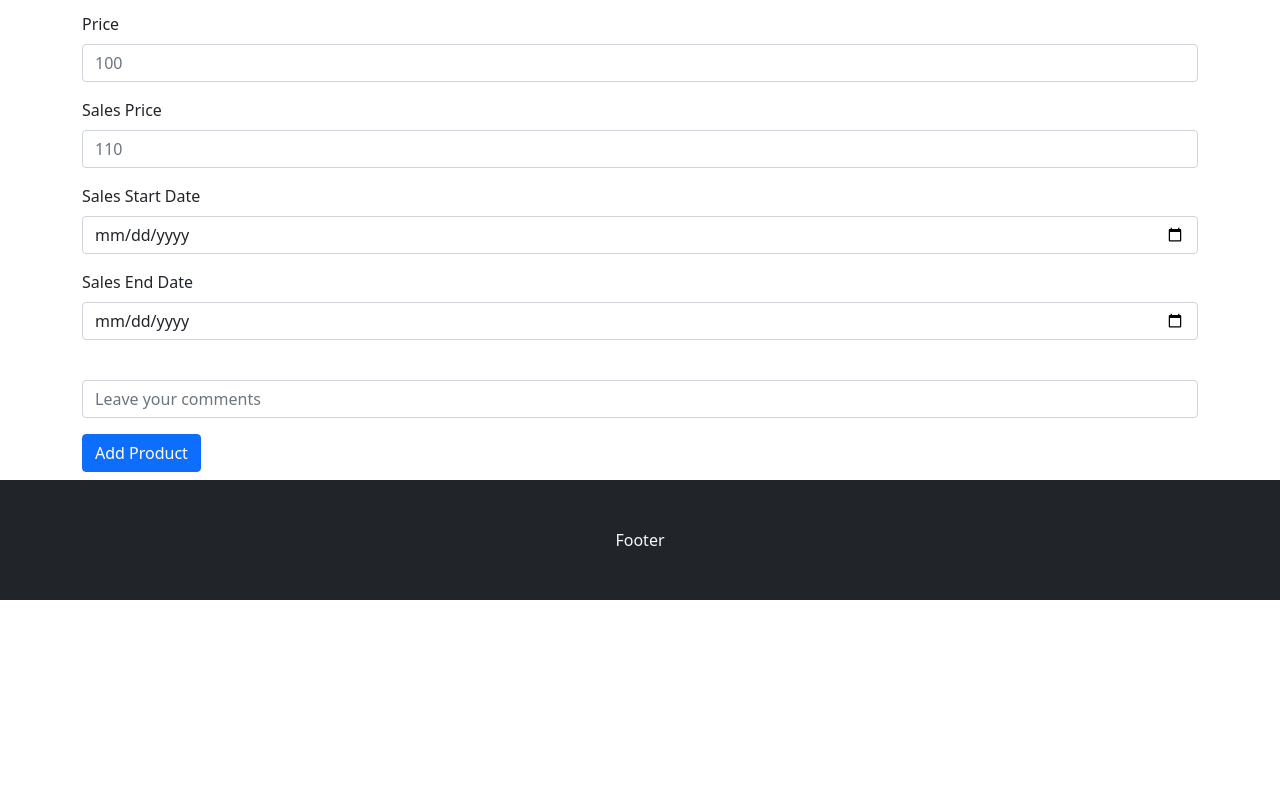
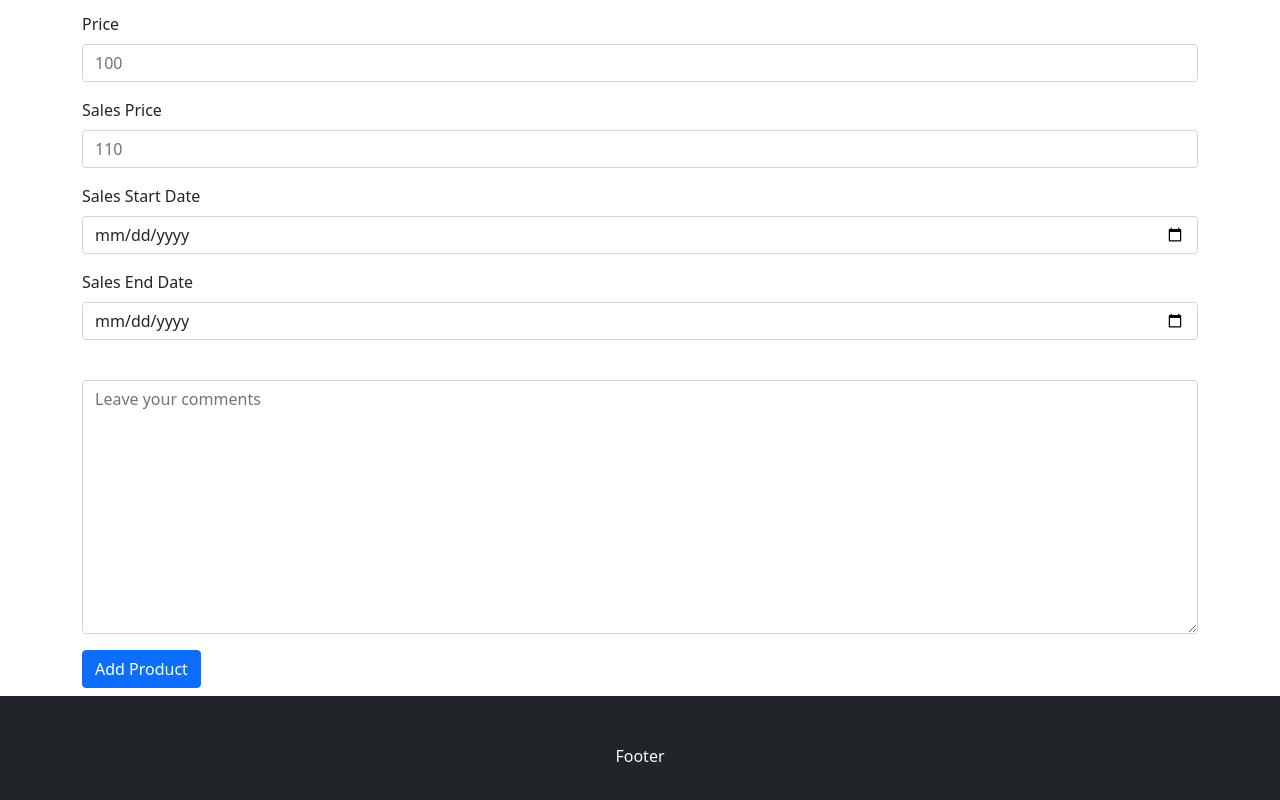
Before and after one commit to PrakatNeupane/prakat-ecommerce-frontend, a React (Create React App) app: page /product/new in a window 1280 px wide. Shown: the part 547-1347 px from the top of the page. Before the commit the page ends 1147 px from the top, so only its background shows below. Built offline with nearby package versions, Linux system fonts and the light colour scheme; no server answers.

Commit message:
changes in UI, add product

```diff
--- a/src/components/cat-table/CategoryTable.jsx
+++ b/src/components/cat-table/CategoryTable.jsx
@@ -79,15 +79,12 @@ export const CategoryTable = () => {
                 </td>
               </tr>
               {childCats.map((cat, index) => {
-                if (cat.parentCatId === item._id) {
-                  return (
+                cat.parentCatId === item._id && (
                   <tr key={cat._id}>
                     <td> --- {cat.catName}</td>
                     <td
                       className={
-                          cat.status === "active"
-                            ? "text-success"
-                            : "text-danger"
+                        cat.status === "active" ? "text-success" : "text-danger"
                       }
                     >
                       {cat.status}
@@ -112,7 +109,6 @@ export const CategoryTable = () => {
                     </td>
                   </tr>
                 );
-                }
               })}
             </>
           ))}
--- a/src/components/product-form/ProductForm.jsx
+++ b/src/components/product-form/ProductForm.jsx
@@ -1,18 +1,48 @@
-import React, { useEffect } from "react";
+import React, { useEffect, useState } from "react";
 import Button from "react-bootstrap/Button";
 import Form from "react-bootstrap/Form";
 import { useDispatch, useSelector } from "react-redux";
 import { fetchCategoriesAction } from "../../pages/categories/categoryAction";
 import CustomInput from "../custom-input/CustomInput";
 
+const initialState = {
+  CatId: null,
+  description: "",
+  name: "",
+  sku: "",
+  description: "",
+  qty: 0,
+  price: 0,
+  salesPrice: 0,
+  salesStartDate: null,
+  salesEndDate: null,
+  status: "inactive",
+};
+
 const ProductForm = () => {
   const { categories } = useSelector((state) => state.category);
   const dispatch = useDispatch();
+  const [form, setForm] = useState(initialState);
 
   useEffect(() => {
     // call api to fetch al the categories and set in the store
     dispatch(fetchCategoriesAction());
   }, []);
+
+  const handleOnChange = (e) => {
+    const { checked, name, value } = e.target;
+
+    if (name === "status") value = checked ? "active" : "inactive";
+    setForm({
+      ...form,
+      [name]: value,
+    });
+  };
+
+  const handleOnSubmit = (e) => {
+    e.preventDefault();
+    console.log(form);
+  };
   const inputFields = [
     {
       name: "name",
@@ -63,21 +93,29 @@ const ProductForm = () => {
       as: "textarea",
       rows: 10,
       placeholder: "Leave your comments",
+      required: true,
     },
   ];
 
   return (
-    <Form>
+    <Form onSubmit={handleOnSubmit}>
       <Form.Check
         type="switch"
         id="custom-switch"
         label="Status"
         name="status"
         className="mb-3"
+        onChange={handleOnChange}
+        required
       />
 
       <Form.Group controlId="formGridState" className="mb-3">
-        <Form.Select defaultValue="Choose..." name="parentCatId">
+        <Form.Select
+          defaultValue="Choose..."
+          name="parentCatId"
+          onChange={handleOnChange}
+          required
+        >
           <option value> ...Select parent Category...</option>
 
           {categories.map(
@@ -92,12 +130,7 @@ const ProductForm = () => {
       </Form.Group>
 
       {inputFields.map((item, i) => (
-        <CustomInput
-          key={i}
-          label={item.label}
-          type={item.type}
-          placeholder={item.placeholder}
-        ></CustomInput>
+        <CustomInput onChange={handleOnChange} key={i} {...item}></CustomInput>
       ))}
 
       <Button variant="primary" type="submit" className="mb-2">
```
Lines whose indentation alone changed are shown as unchanged.
